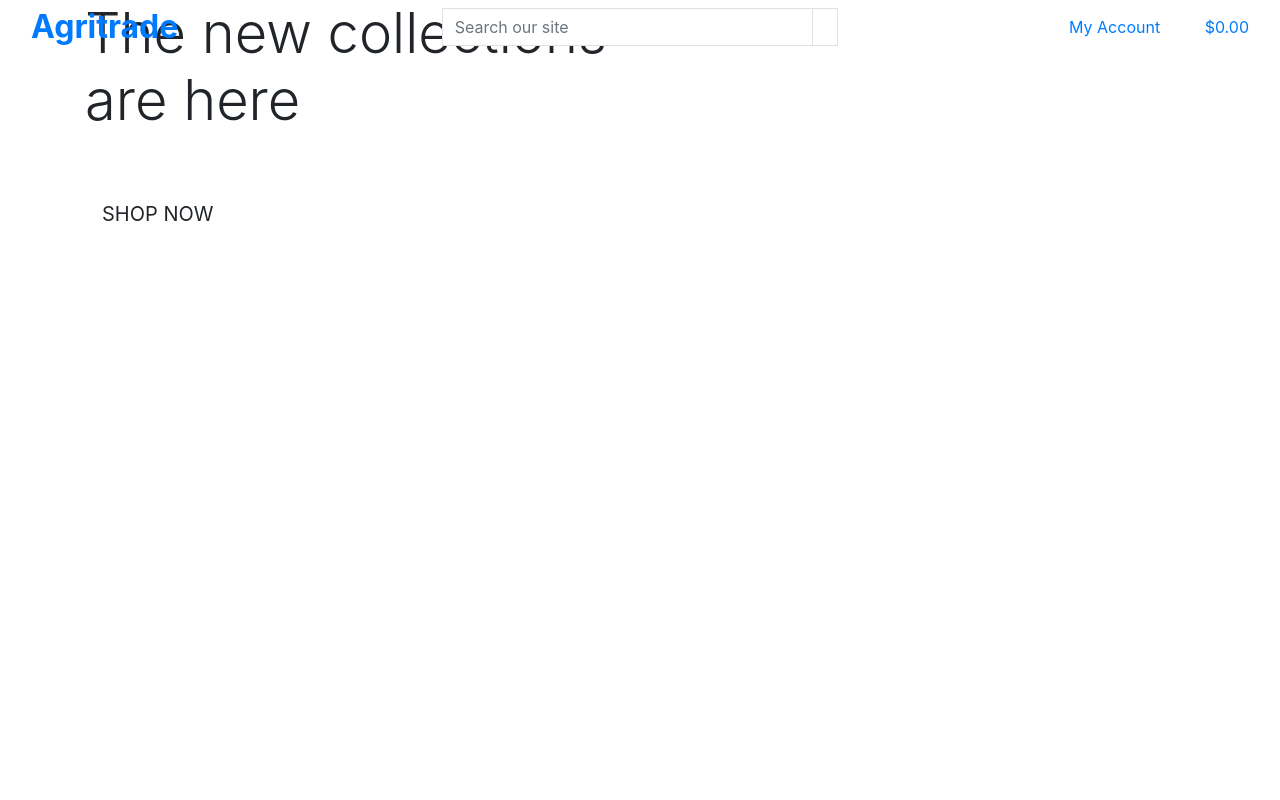
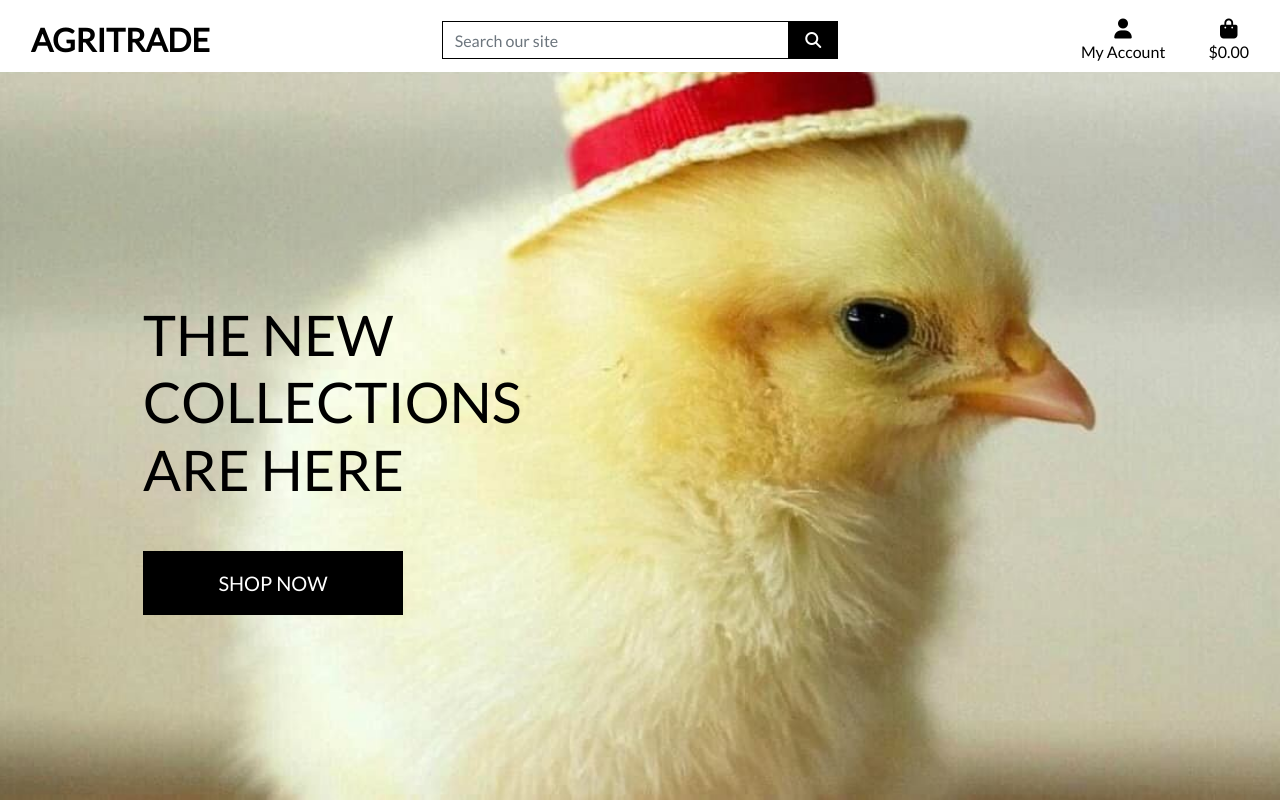
Before and after one commit to Code-Institute-Submissions/ananejd-Agritrade_JulyResu, a Django app: page / in a window 1280 px wide. Run offline with Django 3.2, Linux system fonts and the light colour scheme; some libraries are stand-ins or nearby versions.

Commit message:
homepage header and Css complete

```diff
--- a/agritrade/urls.py
+++ b/agritrade/urls.py
@@ -15,9 +15,12 @@ Including another URLconf
 """
 from django.contrib import admin
 from django.urls import path, include
+from django.conf import settings
+from django.conf.urls.static import static
+
 
 urlpatterns = [
     path('admin/', admin.site.urls),
     path('accounts/', include('allauth.urls')),
     path('', include('home.urls')),
-]
+] + static(settings.MEDIA_URL, document_root=settings.MEDIA_ROOT)
--- /dev/null
+++ b/static/css/base.css
@@ -0,0 +1,81 @@
+html {
+    height: 100%;
+}
+
+body {
+    background: url('/media/chick.jpg') no-repeat center center fixed;
+    background-size: cover;
+    height: calc(100vh - 164px);
+    color: #555;
+    font-family: 'Lato';
+}
+
+/* from Bulma */
+.icon {
+    align-items: center;
+    display: inline-flex;
+    justify-content: center;
+    height: 1.5rem;
+    width: 1.5rem;
+}
+
+.logo-font {
+    text-transform: uppercase;
+}
+
+.main-logo-link {
+    width: fit-content;
+}
+
+.shop-now-button {
+    background: black;
+    color: white;
+    min-width: 260px;
+}
+
+.btn-black {
+    background: black;
+    color: white;
+}
+
+.shop-now-button:hover,
+.shop-now-button:active,
+.shop-now-button:focus,
+.btn-black:hover,
+.btn-black:active,
+.btn-black:focus {
+    background: #222;
+    color: white;
+}
+
+.text-black {
+    color: #000 !important;
+}
+
+.border-black {
+    border: 1px solid black !important;
+}
+
+/* -------------------------------- Media Queries */
+
+/* Slightly larger container on xl screens */
+@media (min-width: 1200px) {
+  .container {
+    max-width: 80%;
+  }
+}
+
+/* fixed top navbar only on medium and up */
+@media (min-width: 992px) {
+    .fixed-top-desktop-only {
+        position: fixed;
+        top: 0;
+        right: 0;
+        left: 0;
+        z-index: 1030;
+    }
+
+    .header-container {
+        padding-top: 164px;
+    }
+}
--- a/templates/base.html
+++ b/templates/base.html
@@ -15,12 +15,15 @@
 
     {% block corecss %}
       <link rel="stylesheet" href="https://stackpath.bootstrapcdn.com/bootstrap/4.4.1/css/bootstrap.min.css" integrity="sha384-Vkoo8x4CGsO3+Hhxv8T/Q5PaXtkKtu6ug5TOeNV6gBiFeWPGFN9MuhOf23Q9Ifjh" crossorigin="anonymous">
+      <link rel="stylesheet" href="https://fonts.googleapis.com/css?family=Lato&display=swap">
+      <link rel="stylesheet" href="{% static 'css/base.css' %}">
     {% endblock %}
 
     {% block extra_css %}
     {% endblock %}
 
     {% block corejs %}
+      <script src="https://kit.fontawesome.com/e9c73d7092.js" crossorigin="anonymous"></script>
       <script src="https://code.jquery.com/jquery-3.4.1.slim.min.js" integrity="sha384-J6qa4849blE2+poT4WnyKhv5vZF5SrPo0iEjwBvKU7imGFAV0wwj1yYfoRSJoZ+n" crossorigin="anonymous"></script>
       <script src="https://cdn.jsdelivr.net/npm/popper.js@1.16.0/dist/umd/popper.min.js" integrity="sha384-Q6E9RHvbIyZFJoft+2mJbHaEWldlvI9IOYy5n3zV9zzTtmI3UksdQRVvoxMfooAo" crossorigin="anonymous"></script>
       <script src="https://stackpath.bootstrapcdn.com/bootstrap/4.4.1/js/bootstrap.min.js" integrity="sha384-wfSDF2E50Y2D1uUdj0O3uMBJnjuUD4Ih7YwaYd1iqfktj0Uod8GCExl3Og8ifwB6" crossorigin="anonymous"></script>
@@ -34,7 +37,7 @@
   </head>
   <body>
     <header class="container-fluid fixed-top">
-      <div class="row">
+      <div id="topnav" class="row bg-white pt-lg-2 d-none d-lg-flex">
         <div class="col-12 col-lg-4 my-auto py-1 py-lg-0 text-lg-left">
           <a href="{% url 'home' %}" class="nav-link main-logo-link">
             <h2 class="logo-font text-black my-0"><strong>Agritrade</strong></h2>
```
Also changed, not shown: agritrade/settings.py (+3 -4 lines), media/chick.jpg (added).
